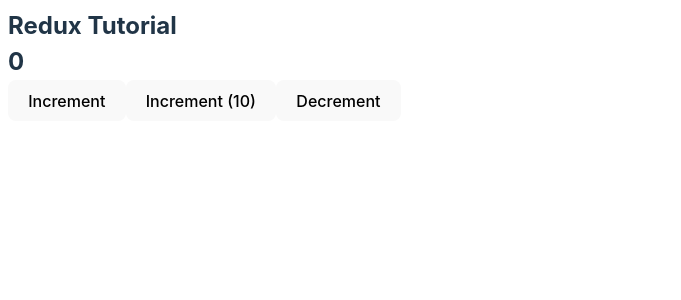
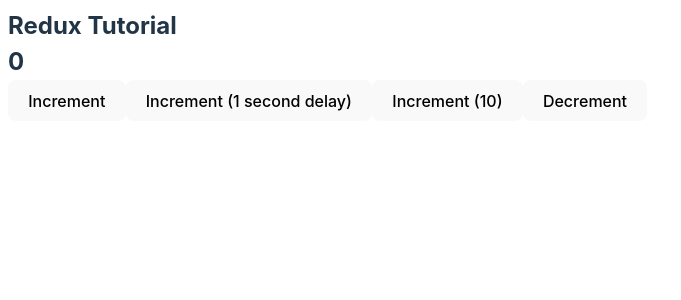
Before and after one commit to Adib27Moghimi/Redux-Toolkit-Tutorial, a React (Vite) app: page / in a window 1280 px wide. Shown: the top 300 px of the page, without its empty margins (0-681 px from the left). Built offline with nearby package versions, Linux system fonts and the light colour scheme.

Commit message:
feat(src/state/counter/counterSlice.ts): Working with asynchronous actions.

```diff
--- a/src/components/Counter.tsx
+++ b/src/components/Counter.tsx
@@ -1,20 +1,24 @@
 import { useDispatch, useSelector } from "react-redux";
-import type { RootState } from "../state/store";
+import type { AppDispatch, RootState } from "../state/store";
 import {
   decrement,
   increment,
+  incrementAsync,
   incrementByAmount,
 } from "../state/counter/counterSlice";
 
 function Counter() {
   const count = useSelector((state: RootState) => state.counter.value);
-  const dispatch = useDispatch();
+  const dispatch = useDispatch<AppDispatch>();
 
   return (
     <div>
       <h2 className="counter">{count}</h2>
       <div>
         <button onClick={() => dispatch(increment())}>Increment</button>
+        <button onClick={() => dispatch(incrementAsync(1))}>
+          Increment (1 second delay)
+        </button>
         <button onClick={() => dispatch(incrementByAmount(10))}>
           Increment (10)
         </button>
--- a/src/state/counter/counterSlice.ts
+++ b/src/state/counter/counterSlice.ts
@@ -1,4 +1,8 @@
-import { createSlice, type PayloadAction } from "@reduxjs/toolkit";
+import {
+  createAsyncThunk,
+  createSlice,
+  type PayloadAction,
+} from "@reduxjs/toolkit";
 
 interface counterState {
   value: number;
@@ -26,7 +30,27 @@
       state.value += action.payload;
     },
   },
+  extraReducers(builder) {
+    builder
+      .addCase(incrementAsync.pending, () => {
+        console.log("Increment async pending...");
+      })
+      .addCase(
+        incrementAsync.fulfilled,
+        (state, action: PayloadAction<number>) => {
+          state.value += action.payload;
+        },
+      );
+  },
 });
+
+export const incrementAsync = createAsyncThunk(
+  "counter/incrementAsync",
+  async (amount: number) => {
+    await new Promise((resolve) => setTimeout(resolve, 1000));
+    return amount;
+  },
+);
 
 export const { increment, incrementByAmount, decrement } = counterSlice.actions;
 
```
